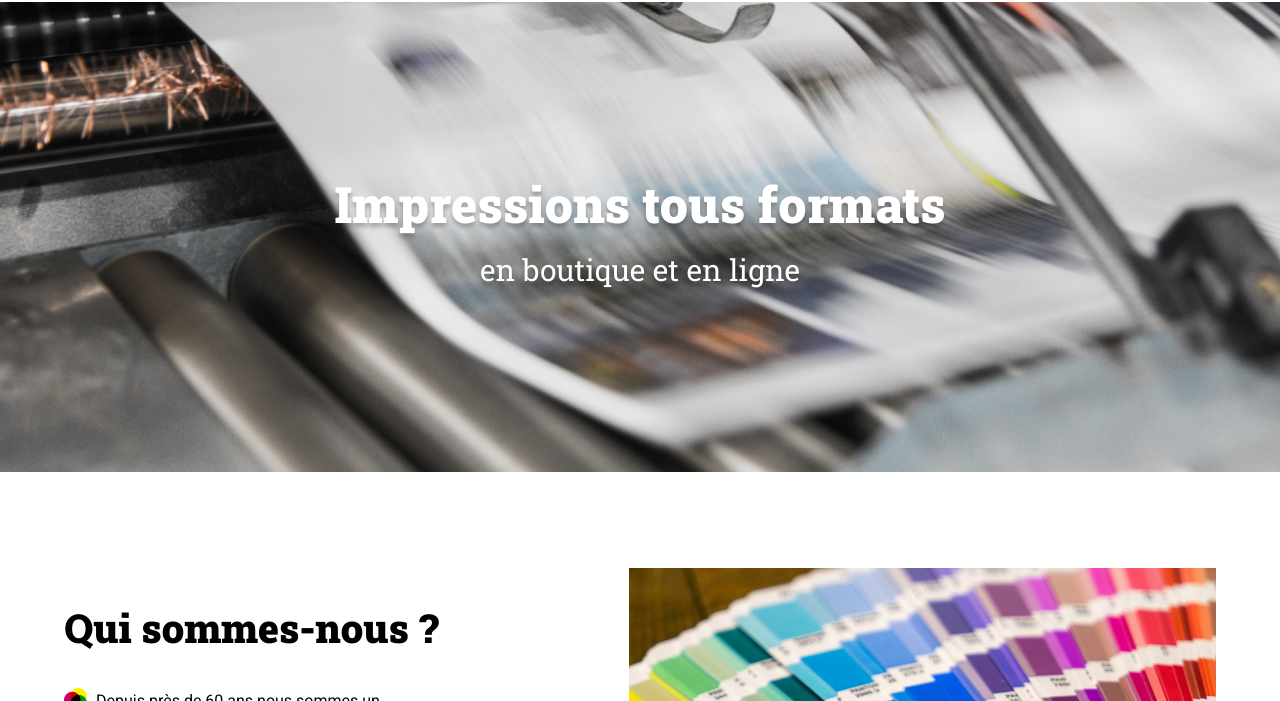
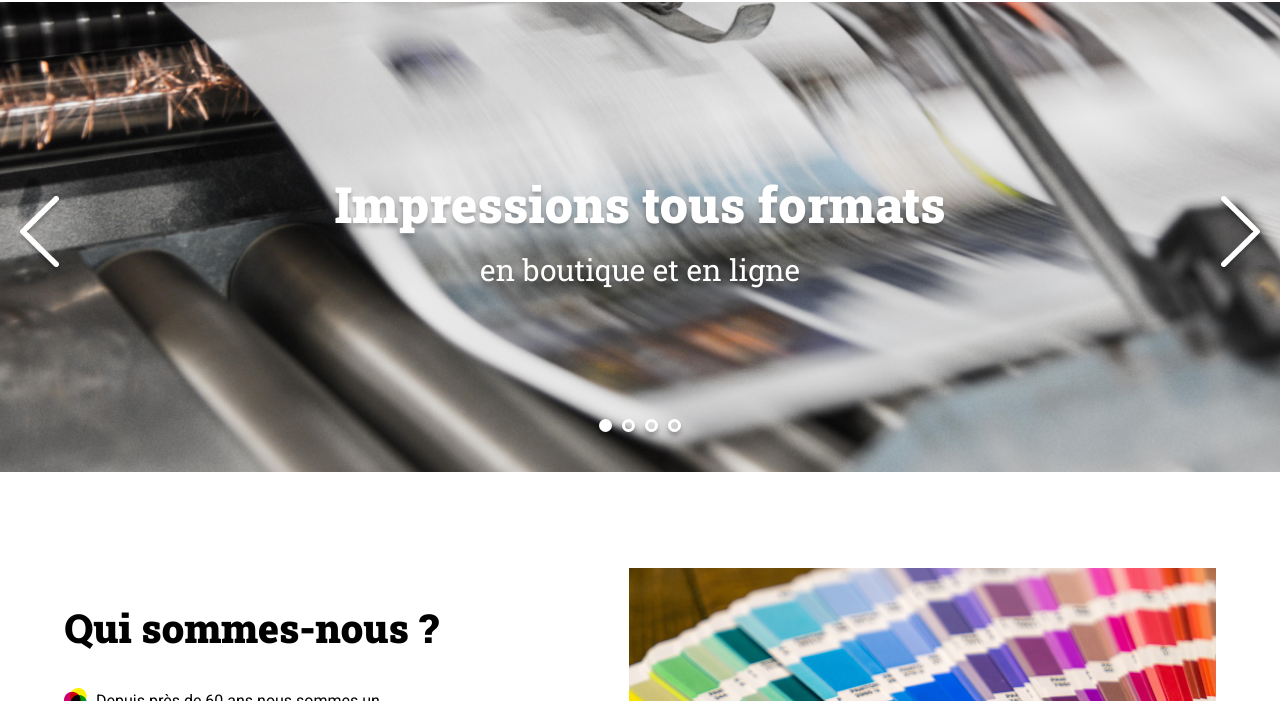
Before and after one commit to Kamatz94/Print-it, a plain HTML site: page index.html in a window 1280 px wide. Shown: the part 99-800 px from the top of the page. Drawn offline with Linux system fonts and the light colour scheme.

Commit message:
HTML et CSS ajout des flèches et point en préparation du carrousel

```diff
--- a/assets/style.css
+++ b/assets/style.css
@@ -11,6 +11,7 @@
 	-moz-box-sizing: border-box;
 	box-sizing: border-box;
 }
+
 html, body, div, span, applet, object, iframe,
 h1, h2, h3, h4, h5, h6, p, blockquote, pre,
 a, abbr, acronym, address, big, cite, code,
@@ -31,40 +32,46 @@ time, mark, audio, video {
 	font-size: 100%;
 	vertical-align: baseline;
 }
+
 /* HTML5 display-role reset for older browsers */
 article, aside, details, figcaption, figure,
 footer, header, hgroup, menu, nav, section {
 	display: block;
 }
+
 body {
 	line-height: 1;
 }
+
 ol, ul {
 	list-style: none;
 }
+
 blockquote, q {
 	quotes: none;
 }
+
 blockquote:before, blockquote:after,
 q:before, q:after {
 	content: none;
 }
+
 table {
 	border-collapse: collapse;
 	border-spacing: 0;
 }
-body {
 
-}
 section {
 	margin-block: 6em;
 }
+
 h2 {
 	font-family: 'Roboto Slab', sans-serif;
 	font-size: 40px;
 	font-weight: 900;
 	margin-block: 1em;
 }
+
 h3{
 	font-family: 'Roboto Slab', sans-serif;
 	font-size: 22px;
@@ -77,16 +84,19 @@ p, li {
 	font-size: 16px;
 	line-height: 26px;
 }
+
 .container {
 	max-width: 1440px;
 	margin-inline:auto;
 	padding-inline: 5%;
 }
+
 header {
 	display: flex;
 	justify-content: space-between;
 	align-items: center;
 }
+
 .logo{
 	width: 260px;
 	margin-block: 10px;
@@ -100,6 +110,7 @@ header {
 	color: white;
 	text-decoration: none;
 }
+
 .devis {
 	background-color: var(--secondary-color);
 }
@@ -113,6 +124,7 @@ header {
 	min-height: 470px;
 	position: relative;
 }
+
 .banner-img {
 	position: absolute;
 	width: 100%;
@@ -121,23 +133,31 @@ header {
 	object-fit: cover;
 	object-position: center;
 }
+
 /* Code CSS en prévision de l'ajout d'un carousel pour la bannière */
 /* Gestion des fleches du carrousel */
 #banner .arrow {
 	position: absolute;
+    border: none; /*retrait des bordures par défaut*/
+	background: none; /*retrait du fond par défaut*/
+	outline: none; /*retrait du contour de focus par défaut*/
 }
+
 #banner .arrow_left {
 	left: 10px;
 }
+
 #banner .arrow_right {
 	right: 10px;
 }
+
 /* Gestion des points du carrousel */
 .dots {
 	position: absolute;
 	bottom: 40px;
 	display: flex;
 }
+
 .dot {
 	margin-inline: 5px;
 	width: 13px;
@@ -147,9 +167,11 @@ header {
 	border-radius: 100%;
 	box-shadow: 0 4px 4px rgba(0, 0, 0, 0.25);;
 }
+
 .dot_selected {
 	background-color: #fff;
 }
+
 /* Fin du code CSS pour le carousel */
 #banner p {
 	font-family: 'Roboto Slab', sans-serif;
@@ -160,17 +182,21 @@ header {
 	text-shadow: 0 4px 4px rgba(0, 0, 0, 0.25);
 	text-align: center;
 }
+
 #banner span {
 	display: block;
 	font-weight: 400;
 	font-size: 30px;
 }
+
 #about-us {
 	display: flex;
 }
+
 #about-us article, #about-us aside {
 	flex:1;
 }
+
 #about-us li {
 	background: url("./images/tricolor-icon.png") no-repeat left top;
 	font-size: 16px;
@@ -186,27 +212,34 @@ header {
 	align-items: flex-start;
 	flex-direction: row-reverse;
 }
+
 #products div, #products aside {
 	flex:1;
 }
+
 #products div {
 	padding: 0 6em;
 }
+
 #products h2 {
 	margin-top: 0;
 }
+
 .bg-yellow {
 	background-color: var(--third-color);
 }
+
 #question {
 	display: flex;
 	flex-direction: column;
 	align-items: center;
 	padding-block: 3em;
 }
+
 #question h2 {
 	margin-bottom: 10px;
 }
+
 #question p {
 	margin-bottom: 20px;
 }
@@ -216,15 +249,18 @@ header {
 	flex-direction: column;
 	text-align: center;
 }
+
 #why-us > div{
 	display: flex;
 	justify-content: space-evenly;
 }
+
 #why-us article {
 	max-width: 320px;
 	display: flex;
 	flex-direction: column;
 }
+
 #why-us img {
 	width: 33%;
 	height: 150px;
@@ -237,13 +273,14 @@ header {
 .bg-lightblue{
 	background-color: #E6F4FB;
 }
+
 #contact {
 	margin-bottom: 0;
 }
+
 #contact article, #contact div {
 	flex:1;
 }
-
 
 #contact .container {
 	flex-direction: row;
@@ -262,9 +299,11 @@ header {
 	padding-left:1.5em;
 	width: 200px;
 }
+
 .inline-icon {
 	vertical-align: middle;
 }
+
 footer {
 	background-color: #28363D;
 	color: white;
@@ -274,15 +313,18 @@ footer {
 	font-size: 12px;
 	align-items: center;
 }
+
 footer div {
 
 	position: relative;
 }
+
 .footer-logo {
 	background-color: white;
 	max-width: 308px;
 	padding: 10px;
 }
+
 .footer-contact {
 	margin-bottom: 1em;
 	font-weight: 700;
--- a/index.html
+++ b/index.html
@@ -8,6 +8,7 @@
 	<link rel="preconnect" href="https://fonts.googleapis.com">
 	<link rel="preconnect" href="https://fonts.gstatic.com" crossorigin>
 	<link href="https://fonts.googleapis.com/css2?family=Roboto:wght@400;700&family=Roboto+Slab:wght@400;900&display=swap" rel="stylesheet">
+	<script src="./assets/script.js" defer></script>
 </head>
 <body>
 <header class="container">
@@ -19,8 +20,20 @@
 <main>
 	<div id="banner">
 		<img class="banner-img" src="./assets/images/slideshow/slide1.jpg" alt="Banner Print-it">
+        <!--AJOUT DES FLECHES GAUCHE/DROITE-->
+        <button class="arrow arrow_left" aria-label="Flèche gauche">
+		  <img src="assets/images/arrow_left.png" alt="images flèche à gauche">
+		</button>
+		<button class="arrow arrow_right" aria-label="Flèche droite">
+		  <img src="assets/images/arrow_right.png" alt="images à flèche droite">
+		</button>
 		<p>Impressions tous formats <span>en boutique et en ligne</span></p>
+        <!--AJOUT DES POINTS-->
 		<div class="dots">
+			<div class="dot dot_selected"></div>
+			<div class="dot"></div>
+			<div class="dot"></div>
+			<div class="dot"></div>
 		</div>
 	</div>
 	<section id="about-us" class="container">
@@ -123,6 +136,5 @@
 		<img class="footer-logo" src="./assets/images/logo.png" alt="Print it ! Impressions d'entreprises" >
 	</div>
 </footer>
-<script src="./assets/script.js"></script>
 </body>
 </html>
```
